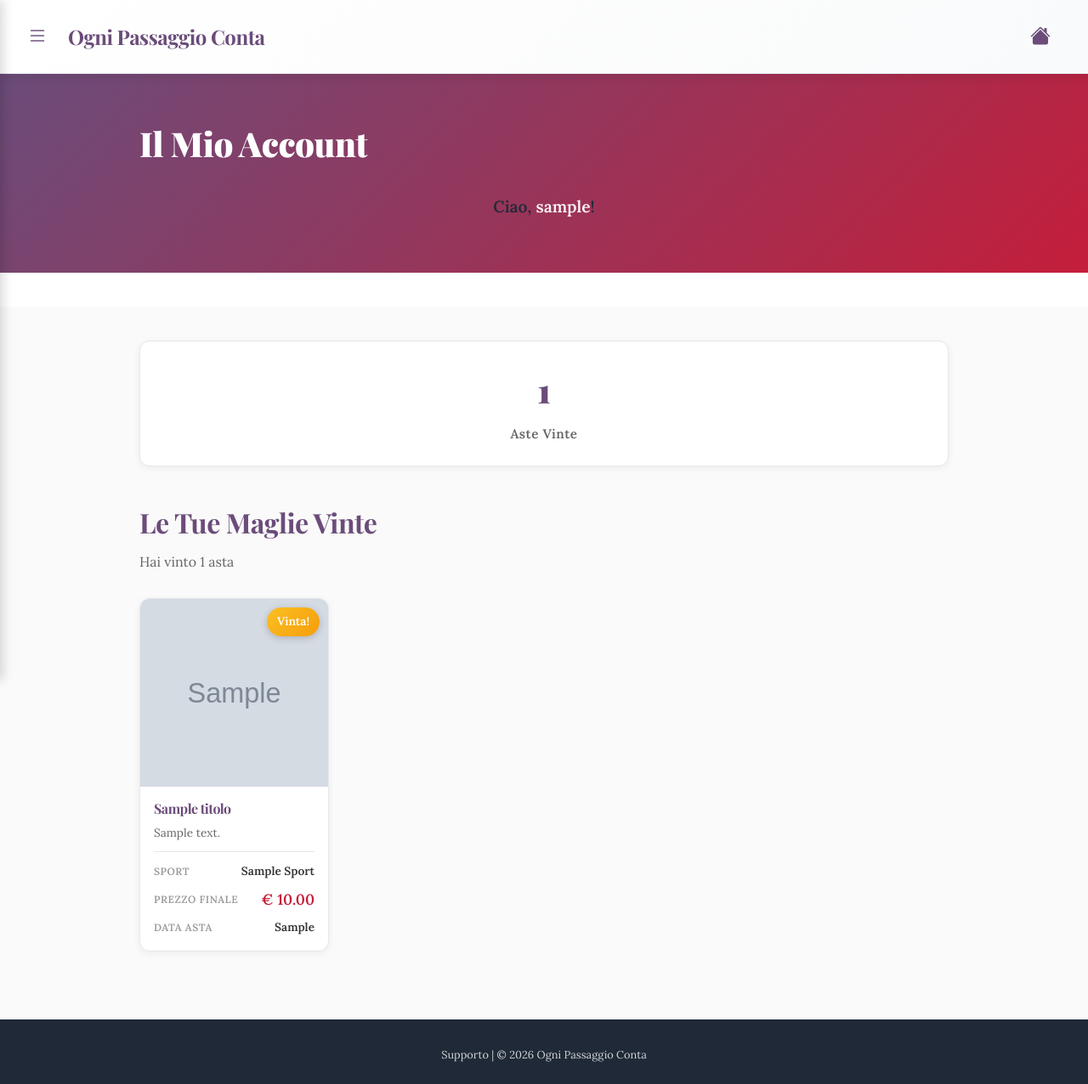
After one commit to albertomelegatti/OgniPassaggioConta, a Flask app: page /account in a window 1280 px wide. The commit adds this page. Shown: the whole page at 85% size. Run offline with Flask 3, Linux system fonts and the light colour scheme; the visitor is signed in with stand-in values (Sample User, id 1); grey boxes marked "Sample" are stand-in pictures; a database or web service that is not in the repository returns one stand-in record (values such as "Sample title"); data that the repository does not hold is empty; some libraries are stand-ins or nearby versions.

Commit message:
feat: Add account page to display user's won auctions and enhance email configuration checks

```diff
--- a/main.py
+++ b/main.py
@@ -412,6 +412,58 @@ def logout():
     return redirect(url_for('landing'))
 
 
+@app.route('/account')
+def account():
+    # Verifica che l'utente sia loggato
+    if not session.get('logged_in'):
+        flash('❌ Devi accedere per visualizzare il tuo account', 'error')
+        return redirect(url_for('login'))
+
+    conn = None
+    cur = None
+    won_auctions = []
+
+    try:
+        conn = get_connection()
+        cur = conn.cursor(cursor_factory=RealDictCursor)
+
+        # Recupera tutte le aste vinte dall'utente (concluse e con vincitore_attuale = username)
+        cur.execute('''
+            SELECT asta.id, asta.data_fine, asta.offerta_attuale,
+                   maglia.id as maglia_id, maglia.titolo, maglia.descrizione,
+                   maglia.sport, maglia.foto
+            FROM asta
+            JOIN maglia ON asta.id_maglia = maglia.id
+            WHERE asta.vincitore_attuale = %s
+            AND asta.stato = 'conclusa'
+            ORDER BY asta.data_fine DESC
+        ''', (session.get('username'),))
+
+        auctions_raw = cur.fetchall()
+
+        for auction in auctions_raw:
+            foto_list = parse_foto_urls(auction['foto'], auction['titolo'])
+            won_auctions.append({
+                'id': auction['id'],
+                'maglia_id': auction['maglia_id'],
+                'title': auction['titolo'],
+                'description': auction['descrizione'],
+                'final_price': auction['offerta_attuale'],
+                'end_time': formatta_data(auction['data_fine']),
+                'sport': auction['sport'],
+                'image': foto_list[0]  # Prima foto
+            })
+
+    except Exception as e:
+        print(f"Error fetching won auctions: {e}")
+        flash('Errore nel caricamento delle aste vinte', 'error')
+
+    finally:
+        release_connection(conn, cur)
+
+    return render_template('user.html', won_auctions=won_auctions, username=session.get('username'))
+
+
 
 
 
--- a/static/style.css
+++ b/static/style.css
@@ -703,43 +703,6 @@ footer p {
         font-size: 1.5rem;
     }
 
-    .menu-toggle {
-        display: none;
-    }
-
-    .side-menu {
-        display: none;
-    }
-
-    .nav-links {
-        display: flex;
-        position: static;
-        flex-direction: row;
-        background: transparent;
-        border: none;
-        gap: 2.5rem;
-        order: 2;
-        flex-grow: 1;
-    }
-
-    .nav-links li {
-        border: none;
-    }
-
-    .nav-links a {
-        padding: 0;
-        transition: all 0.3s ease;
-        color: var(--text-color);
-        font-weight: 500;
-    }
-
-    .nav-links a:hover {
-        color: var(--primary-color);
-        text-decoration: underline;
-        text-decoration-thickness: 2px;
-        text-underline-offset: 6px;
-    }
-
     .nav-auth-buttons {
         display: flex;
         position: static;
--- a/templates/shirts.html
+++ b/templates/shirts.html
@@ -20,7 +20,7 @@
                     Tutte ({{ shirts|length }})
                 </button>
                 <button class="filter-btn" data-filter="auction" onclick="filterShirts('auction')">
-                    Con Asta ({{ shirts|selectattr('has_auction')|list|length }})
+                    Con Asta ({{ shirts|selectattr('has_auction')|selectattr('auction_ended', 'equalto', False)|list|length }})
                 </button>
                 <button class="filter-btn" data-filter="no-auction" onclick="filterShirts('no-auction')">
                     Senza Asta ({{ shirts|rejectattr('has_auction')|list|length }})
--- /dev/null
+++ b/templates/user.html
@@ -0,0 +1,393 @@
+{% extends "base.html" %}
+
+{% block title %}Il Mio Account - Aste Vinte - Ogni Passaggio Conta{% endblock %}
+
+{% block content %}
+    <section class="user-hero">
+        <div class="container">
+            <div class="hero-content">
+                <h1>Il Mio Account</h1>
+                <p class="user-greeting">Ciao, <span class="username-highlight">{{ username }}</span>!</p>
+            </div>
+        </div>
+    </section>
+
+    <section class="user-section">
+        <div class="container">
+            <div class="user-stats">
+                <div class="stat-card">
+                    <span class="stat-number">{{ won_auctions|length }}</span>
+                    <span class="stat-label">Aste Vinte</span>
+                </div>
+            </div>
+
+            {% if won_auctions %}
+                <div class="auctions-header">
+                    <h2>Le Tue Maglie Vinte</h2>
+                    <p class="auctions-count">Hai vinto {{ won_auctions|length }} asta{{ "e" if won_auctions|length > 1 else "" }}</p>
+                </div>
+
+                <div class="auctions-grid">
+                    {% for auction in won_auctions %}
+                    <a href="{{ url_for('shirt_detail', maglia_id=auction.maglia_id) }}" class="auction-card">
+                        <div class="auction-image-wrapper">
+                            <img src="{{ auction.image }}" alt="{{ auction.title }}" class="auction-image">
+                            <span class="victory-badge">Vinta!</span>
+                        </div>
+                        <div class="auction-info">
+                            <h3 class="auction-title">{{ auction.title }}</h3>
+                            <p class="auction-description">{{ auction.description[:50] }}{% if auction.description|length > 50 %}...{% endif %}</p>
+
+                            <div class="auction-details">
+                                <div class="detail-row">
+                                    <span class="detail-label">Sport</span>
+                                    <span class="detail-value">{{ auction.sport|title }}</span>
+                                </div>
+                                <div class="detail-row">
+                                    <span class="detail-label">Prezzo Finale</span>
+                                    <span class="detail-value price">€ {{ "%.2f"|format(auction.final_price) }}</span>
+                                </div>
+                                <div class="detail-row">
+                                    <span class="detail-label">Data Asta</span>
+                                    <span class="detail-value">{{ auction.end_time }}</span>
+                                </div>
+                            </div>
+                        </div>
+                    </a>
+                    {% endfor %}
+                </div>
+            {% else %}
+                <div class="no-auctions">
+                    <h2>Nessuna Asta Vinta</h2>
+                    <p>Non hai ancora vinto nessuna asta. Vai a partecipare!</p>
+                    <a href="{{ url_for('sports') }}" class="cta-button">Vedi le Aste</a>
+                </div>
+            {% endif %}
+        </div>
+    </section>
+
+{% endblock %}
+
+{% block extra_css %}
+<style>
+.user-hero {
+    background: linear-gradient(135deg, var(--primary-color) 0%, var(--primary-dark) 100%);
+    color: white;
+    padding: 50px 20px;
+    margin-bottom: 40px;
+}
+
+.user-hero .hero-content {
+    max-width: 1200px;
+    margin: 0 auto;
+}
+
+.user-hero h1 {
+    font-size: 2.5rem;
+    margin: 0 0 15px 0;
+    font-family: 'Playfair Display', serif;
+    color: white;
+    font-weight: 900;
+    letter-spacing: -0.5px;
+}
+
+.user-greeting {
+    font-size: 1.2rem;
+    opacity: 0.95;
+    margin: 0;
+    font-family: 'Lora', serif;
+}
+
+.username-highlight {
+    font-weight: 700;
+    color: #fff;
+}
+
+.user-section {
+    padding: 40px 20px;
+    background: #fafafa;
+    min-height: 60vh;
+}
+
+.user-stats {
+    display: grid;
+    grid-template-columns: repeat(auto-fit, minmax(200px, 1fr));
+    gap: 20px;
+    margin-bottom: 40px;
+    max-width: 1200px;
+    margin-left: auto;
+    margin-right: auto;
+}
+
+.stat-card {
+    background: white;
+    border-radius: 12px;
+    padding: 25px;
+    text-align: center;
+    box-shadow: 0 2px 8px rgba(0, 0, 0, 0.06);
+    border: 1px solid #e5e7eb;
+}
+
+.stat-number {
+    display: block;
+    font-size: 2.5rem;
+    font-weight: 900;
+    color: var(--primary-color);
+    margin-bottom: 8px;
+    font-family: 'Playfair Display', serif;
+}
+
+.stat-label {
+    display: block;
+    font-size: 0.95rem;
+    color: #666;
+    font-weight: 600;
+    letter-spacing: 0.5px;
+}
+
+.auctions-header {
+    max-width: 1200px;
+    margin: 40px auto 30px;
+}
+
+.auctions-header h2 {
+    font-size: 2rem;
+    margin: 0 0 8px 0;
+    font-family: 'Playfair Display', serif;
+    color: var(--primary-color);
+}
+
+.auctions-count {
+    font-size: 1rem;
+    color: #666;
+    margin: 0;
+    font-family: 'Lora', serif;
+}
+
+.auctions-grid {
+    display: grid;
+    grid-template-columns: repeat(auto-fill, minmax(200px, 1fr));
+    gap: 20px;
+    margin-bottom: 40px;
+    max-width: 1200px;
+    margin-left: auto;
+    margin-right: auto;
+}
+
+.auction-card {
+    background: white;
+    border-radius: 12px;
+    overflow: hidden;
+    transition: all 0.3s ease;
+    cursor: pointer;
+    text-decoration: none;
+    color: inherit;
+    box-shadow: 0 2px 8px rgba(0, 0, 0, 0.06);
+    border: 1px solid #e5e7eb;
+}
+
+.auction-card:hover {
+    transform: translateY(-6px);
+    box-shadow: 0 8px 16px rgba(0, 0, 0, 0.12);
+    border-color: var(--primary-color);
+}
+
+.auction-image-wrapper {
+    position: relative;
+    width: 100%;
+    padding-bottom: 100%;
+    overflow: hidden;
+    background: #f0f0f0;
+}
+
+.auction-image {
+    position: absolute;
+    top: 0;
+    left: 0;
+    width: 100%;
+    height: 100%;
+    object-fit: cover;
+    transition: transform 0.3s ease;
+}
+
+.auction-card:hover .auction-image {
+    transform: scale(1.05);
+}
+
+.victory-badge {
+    position: absolute;
+    top: 10px;
+    right: 10px;
+    background: linear-gradient(135deg, #fbbf24 0%, #f59e0b 100%);
+    color: white;
+    padding: 6px 12px;
+    border-radius: 20px;
+    font-size: 0.85rem;
+    font-weight: 700;
+    z-index: 1;
+    box-shadow: 0 2px 8px rgba(0, 0, 0, 0.2);
+}
+
+.auction-info {
+    padding: 16px;
+    display: flex;
+    flex-direction: column;
+}
+
+.auction-title {
+    margin: 0 0 8px 0;
+    font-size: 1rem;
+    font-weight: 700;
+    color: var(--primary-color);
+    font-family: 'Playfair Display', serif;
+    line-height: 1.3;
+}
+
+.auction-description {
+    margin: 0 0 12px 0;
+    font-size: 0.85rem;
+    color: #666;
+    line-height: 1.4;
+    font-family: 'Lora', serif;
+}
+
+.auction-details {
+    display: flex;
+    flex-direction: column;
+    gap: 8px;
+    border-top: 1px solid #e5e7eb;
+    padding-top: 12px;
+}
+
+.detail-row {
+    display: flex;
+    justify-content: space-between;
+    align-items: center;
+    font-size: 0.85rem;
+}
+
+.detail-label {
+    color: #999;
+    font-weight: 600;
+    font-size: 0.75rem;
+    text-transform: uppercase;
+    letter-spacing: 0.5px;
+}
+
+.detail-value {
+    color: #333;
+    font-weight: 600;
+    font-family: 'Lora', serif;
+}
+
+.detail-value.price {
+    color: var(--primary-dark);
+    font-size: 1.1rem;
+    font-weight: 700;
+}
+
+.no-auctions {
+    text-align: center;
+    padding: 60px 20px;
+    max-width: 600px;
+    margin: 0 auto;
+}
+
+.no-auctions-icon {
+    font-size: 4rem;
+    margin-bottom: 20px;
+}
+
+.no-auctions h2 {
+    font-size: 1.8rem;
+    margin: 0 0 12px 0;
+    color: var(--primary-color);
+    font-family: 'Playfair Display', serif;
+}
+
+.no-auctions p {
+    font-size: 1.1rem;
+    color: #666;
+    margin: 0 0 30px 0;
+    font-family: 'Lora', serif;
+}
+
+.cta-button {
+    display: inline-block;
+    background: linear-gradient(135deg, var(--primary-dark) 0%, #A01728 100%);
+    color: white;
+    padding: 14px 36px;
+    border-radius: 8px;
+    text-decoration: none;
+    font-weight: 600;
+    font-family: 'Lora', serif;
+    font-size: 1rem;
+    transition: all 0.3s ease;
+    box-shadow: 0 4px 12px rgba(196, 30, 58, 0.3);
+    border: none;
+    cursor: pointer;
+}
+
+.cta-button:hover {
+    transform: translateY(-2px);
+    box-shadow: 0 6px 20px rgba(196, 30, 58, 0.4);
+}
+
+@media (max-width: 768px) {
+    .user-hero h1 {
+        font-size: 1.8rem;
+    }
+
+    .auctions-grid {
+        grid-template-columns: repeat(auto-fill, minmax(150px, 1fr));
+        gap: 15px;
+    }
+
+    .auction-info {
+        padding: 12px;
+    }
+
+    .auction-title {
+        font-size: 0.9rem;
+    }
+
+    .auction-description {
+        font-size: 0.8rem;
+    }
+
+    .detail-row {
+        font-size: 0.8rem;
+    }
+
+    .stat-card {
+        padding: 20px;
+    }
+
+    .stat-number {
+        font-size: 2rem;
+    }
+}
+
+@media (max-width: 480px) {
+    .user-hero {
+        padding: 30px 16px;
+    }
+
+    .user-hero h1 {
+        font-size: 1.5rem;
+    }
+
+    .user-greeting {
+        font-size: 1rem;
+    }
+
+    .auctions-grid {
+        grid-template-columns: 1fr;
+    }
+
+    .user-stats {
+        grid-template-columns: 1fr;
+    }
+}
+</style>
+{% endblock %}
```
Also changed, not shown: templates/single_shirt.html (+50 -3 lines), utils.py (+52 -20 lines), static/images/logo/logo.jpg.
